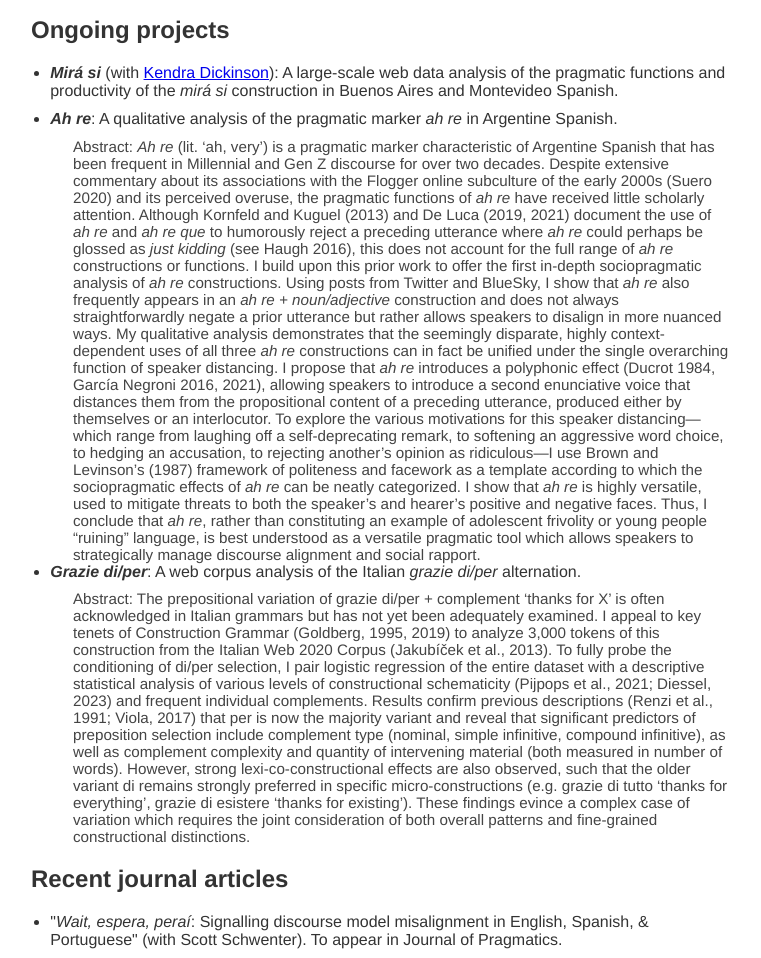
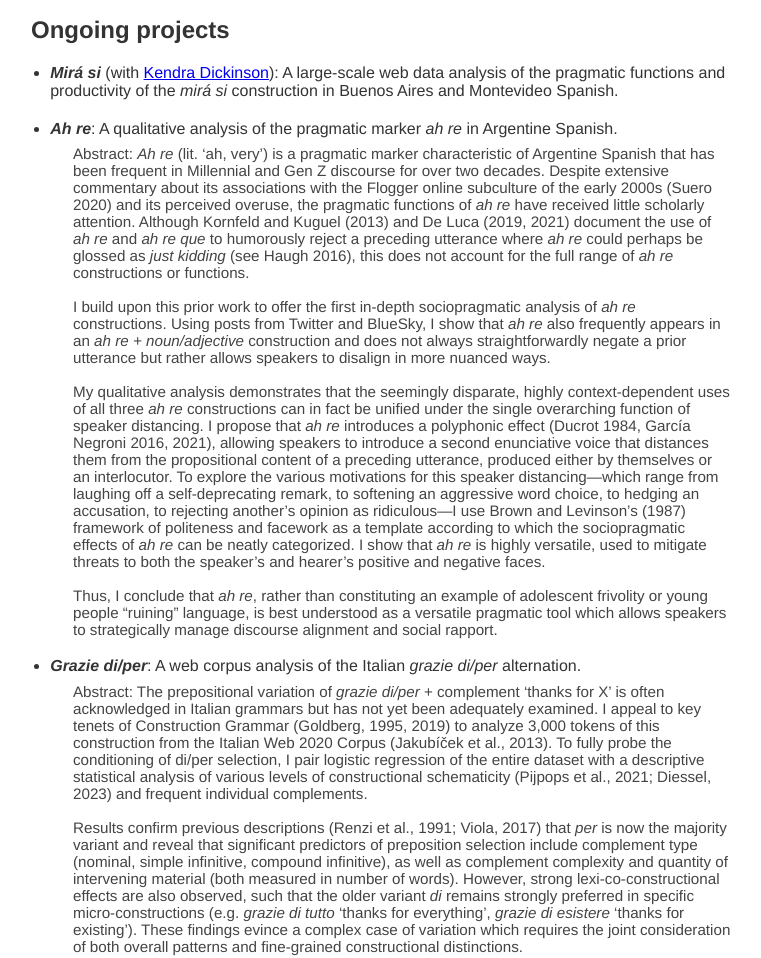
Before and after one commit to mark-hoff/markhoff.github.io, a plain HTML site: page research.html in a window 1280 px wide. Shown: the part 313-1271 px from the top of the page, without its empty margins (259-1020 px from the left). Drawn offline with Linux system fonts and the light colour scheme.

Commit message:
Update research.html

```diff
--- a/research.html
+++ b/research.html
@@ -28,20 +28,33 @@
 <p>Lately, I have a particular interest in the qualitative description of previously unstudied pragmatic markers common among young(ish) Argentines. These forms provide valuable insights into areas of study such as negation, polyphony, common ground, etc. </p>
 
     <h2>Ongoing projects</h2>
-    <ul style="list-style-type: disc; padding-left: 1.2em;">
-  <li style="margin-bottom: 0.6em;"><b><i>Mirá si</i></b> (with  <a href="https://span-port.rutgers.edu/people/faculty/faculty-directory/1013-kendra-dickinson">Kendra Dickinson</a>): A large-scale web data analysis of the pragmatic functions and productivity of the <i>mirá si</i> construction in Buenos Aires and Montevideo Spanish. </li>
-  <li style="margin-bottom: 0.6em;"><b><i>Ah re</i></b>: A qualitative analysis of the pragmatic marker <i>ah re</i> in Argentine Spanish.</li>
-      <div style="margin-left: 1.5em; font-size: 0.95em; color: #444;">
-      Abstract: <i>Ah re</i> (lit. ‘ah, very’) is a pragmatic marker characteristic of Argentine Spanish that has been frequent in Millennial and Gen Z discourse for over two decades. Despite extensive commentary about its associations with the Flogger online subculture of the early 2000s (Suero 2020) and its perceived overuse, the pragmatic functions of <i>ah re</i> have received little scholarly attention. Although Kornfeld and Kuguel (2013) and De Luca (2019, 2021) document the use of <i>ah re</i> and <i>ah re que</i> to humorously reject a preceding utterance where <i>ah re</i> could perhaps be glossed as <i>just kidding</i> (see Haugh 2016), this does not account for the full range of <i>ah re</i> constructions or functions.
-I build upon this prior work to offer the first in-depth sociopragmatic analysis of <i>ah re</i> constructions. Using posts from Twitter and BlueSky, I show that <i>ah re</i> also frequently appears in an <i>ah re + noun/adjective</i> construction and does not always straightforwardly negate a prior utterance but rather allows speakers to disalign in more nuanced ways.
-My qualitative analysis demonstrates that the seemingly disparate, highly context-dependent uses of all three <i>ah re</i> constructions can in fact be unified under the single overarching function of speaker distancing. I propose that <i>ah re</i> introduces a polyphonic effect (Ducrot 1984, García Negroni 2016, 2021), allowing speakers to introduce a second enunciative voice that distances them from the propositional content of a preceding utterance, produced either by themselves or an interlocutor. To explore the various motivations for this speaker distancing—which range from laughing off a self-deprecating remark, to softening an aggressive word choice, to hedging an accusation, to rejecting another’s opinion as ridiculous—I use Brown and Levinson’s (1987) framework of politeness and facework as a template according to which the sociopragmatic effects of <i>ah re</i> can be neatly categorized. I show that <i>ah re</i> is highly versatile, used to mitigate threats to both the speaker’s and hearer’s positive and negative faces.
-Thus, I conclude that <i>ah re</i>, rather than constituting an example of adolescent frivolity or young people “ruining” language, is best understood as a versatile pragmatic tool which allows speakers to strategically manage discourse alignment and social rapport.
+<ul style="list-style-type: disc; padding-left: 1.2em;">
+  <li style="margin-bottom: 1.2em;">
+    <b><i>Mirá si</i></b> (with
+    <a href="https://span-port.rutgers.edu/people/faculty/faculty-directory/1013-kendra-dickinson">Kendra Dickinson</a>):
+    A large-scale web data analysis of the pragmatic functions and productivity of the
+    <i>mirá si</i> construction in Buenos Aires and Montevideo Spanish.
+  </li>
+
+  <li style="margin-bottom: 1.2em;">
+    <b><i>Ah re</i></b>: A qualitative analysis of the pragmatic marker <i>ah re</i> in Argentine Spanish.
+    <div style="margin-top: 0.5em; margin-left: 1.5em; font-size: 0.95em; color: #444;">
+      Abstract: <i>Ah re</i> (lit. ‘ah, very’) is a pragmatic marker characteristic of Argentine Spanish that has been frequent in Millennial and Gen Z discourse for over two decades. Despite extensive commentary about its associations with the Flogger online subculture of the early 2000s (Suero 2020) and its perceived overuse, the pragmatic functions of <i>ah re</i> have received little scholarly attention. Although Kornfeld and Kuguel (2013) and De Luca (2019, 2021) document the use of <i>ah re</i> and <i>ah re que</i> to humorously reject a preceding utterance where <i>ah re</i> could perhaps be glossed as <i>just kidding</i> (see Haugh 2016), this does not account for the full range of <i>ah re</i> constructions or functions.<br><br>
+      I build upon this prior work to offer the first in-depth sociopragmatic analysis of <i>ah re</i> constructions. Using posts from Twitter and BlueSky, I show that <i>ah re</i> also frequently appears in an <i>ah re + noun/adjective</i> construction and does not always straightforwardly negate a prior utterance but rather allows speakers to disalign in more nuanced ways. <br><br>
+      My qualitative analysis demonstrates that the seemingly disparate, highly context-dependent uses of all three <i>ah re</i> constructions can in fact be unified under the single overarching function of speaker distancing. I propose that <i>ah re</i> introduces a polyphonic effect (Ducrot 1984, García Negroni 2016, 2021), allowing speakers to introduce a second enunciative voice that distances them from the propositional content of a preceding utterance, produced either by themselves or an interlocutor. To explore the various motivations for this speaker distancing—which range from laughing off a self-deprecating remark, to softening an aggressive word choice, to hedging an accusation, to rejecting another’s opinion as ridiculous—I use Brown and Levinson’s (1987) framework of politeness and facework as a template according to which the sociopragmatic effects of <i>ah re</i> can be neatly categorized. I show that <i>ah re</i> is highly versatile, used to mitigate threats to both the speaker’s and hearer’s positive and negative faces. <br><br>
+      Thus, I conclude that <i>ah re</i>, rather than constituting an example of adolescent frivolity or young people “ruining” language, is best understood as a versatile pragmatic tool which allows speakers to strategically manage discourse alignment and social rapport.
     </div>
-      <li style="margin-bottom: 0.6em;"><b><i>Grazie di/per</i></b>: A web corpus analysis of the Italian <i>grazie di/per</i> alternation.</li>
-      <div style="margin-left: 1.5em; font-size: 0.95em; color: #444;">
-      Abstract: The prepositional variation of grazie di/per + complement ‘thanks for X’ is often acknowledged in Italian grammars but has not yet been adequately examined. I appeal to key tenets of Construction Grammar (Goldberg, 1995, 2019) to analyze 3,000 tokens of this construction from the Italian Web 2020 Corpus (Jakubíček et al., 2013). To fully probe the conditioning of di/per selection, I pair logistic regression of the entire dataset with a descriptive statistical analysis of various levels of constructional schematicity (Pijpops et al., 2021; Diessel, 2023) and frequent individual complements. Results confirm previous descriptions (Renzi et al., 1991; Viola, 2017) that per is now the majority variant and reveal that significant predictors of preposition selection include complement type (nominal, simple infinitive, compound infinitive), as well as complement complexity and quantity of intervening material (both measured in number of words). However, strong lexi-co-constructional effects are also observed, such that the older variant di remains strongly preferred in specific micro-constructions (e.g. grazie di tutto ‘thanks for everything’, grazie di esistere ‘thanks for existing’). These findings evince a complex case of variation which requires the joint consideration of both overall patterns and fine-grained constructional distinctions.
+  </li>
+
+  <li style="margin-bottom: 1.2em;">
+    <b><i>Grazie di/per</i></b>: A web corpus analysis of the Italian <i>grazie di/per</i> alternation.
+    <div style="margin-top: 0.5em; margin-left: 1.5em; font-size: 0.95em; color: #444;">
+      Abstract: The prepositional variation of <i>grazie di/per</i> + complement ‘thanks for X’ is often acknowledged in Italian grammars but has not yet been adequately examined. I appeal to key tenets of Construction Grammar (Goldberg, 1995, 2019) to analyze 3,000 tokens of this construction from the Italian Web 2020 Corpus (Jakubíček et al., 2013). To fully probe the conditioning of di/per selection, I pair logistic regression of the entire dataset with a descriptive statistical analysis of various levels of constructional schematicity (Pijpops et al., 2021; Diessel, 2023) and frequent individual complements. <br><br>
+      Results confirm previous descriptions (Renzi et al., 1991; Viola, 2017) that <i>per</i> is now the majority variant and reveal that significant predictors of preposition selection include complement type (nominal, simple infinitive, compound infinitive), as well as complement complexity and quantity of intervening material (both measured in number of words). However, strong lexi-co-constructional effects are also observed, such that the older variant <i>di</i> remains strongly preferred in specific micro-constructions (e.g. <i>grazie di tutto</i> ‘thanks for everything’, <i>grazie di esistere</i> ‘thanks for existing’). These findings evince a complex case of variation which requires the joint consideration of both overall patterns and fine-grained constructional distinctions.
     </div>
+  </li>
 </ul>
+
     <h2>Recent journal articles</h2>
     <ul style="list-style-type: disc; padding-left: 1.2em;">
   <li style="margin-bottom: 0.6em;">"<i>Wait, espera, peraí</i>: Signalling discourse model misalignment in English, Spanish, & Portuguese" (with Scott Schwenter). To appear in Journal of Pragmatics. </li>
```
